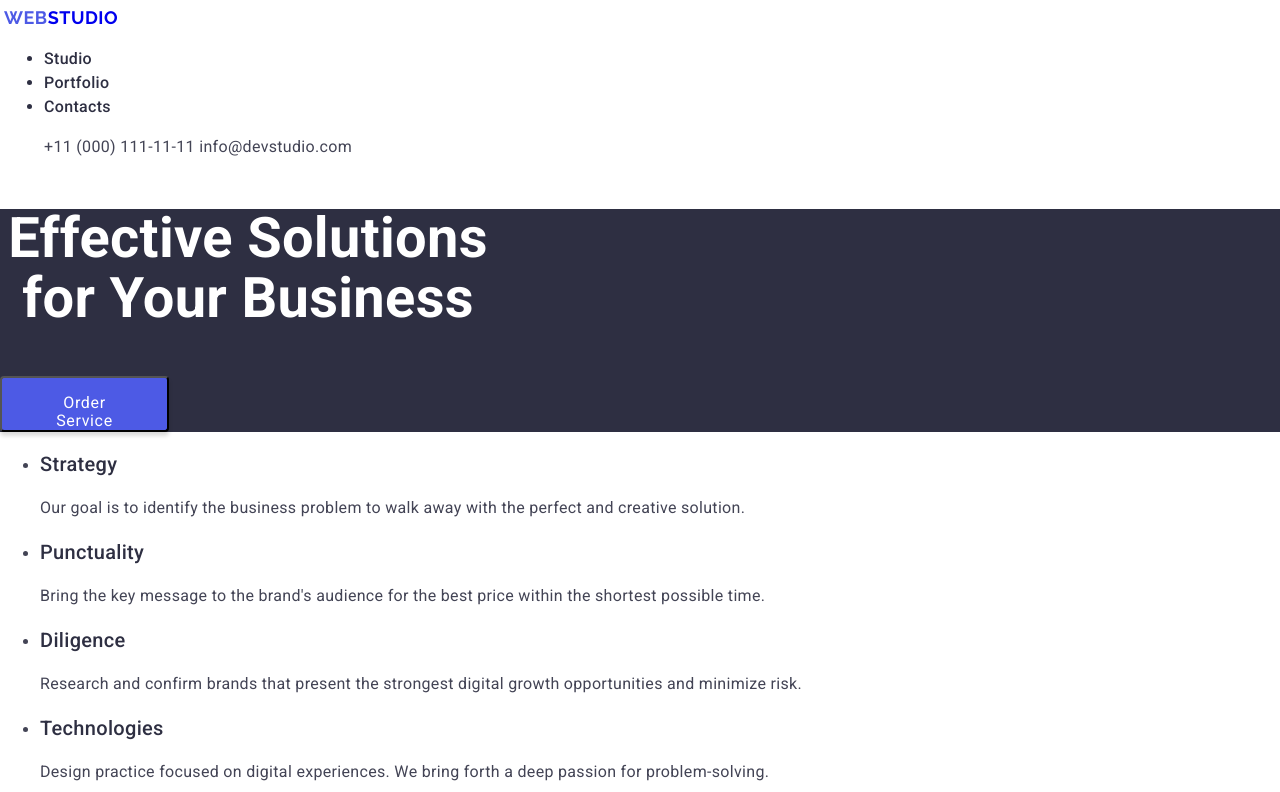
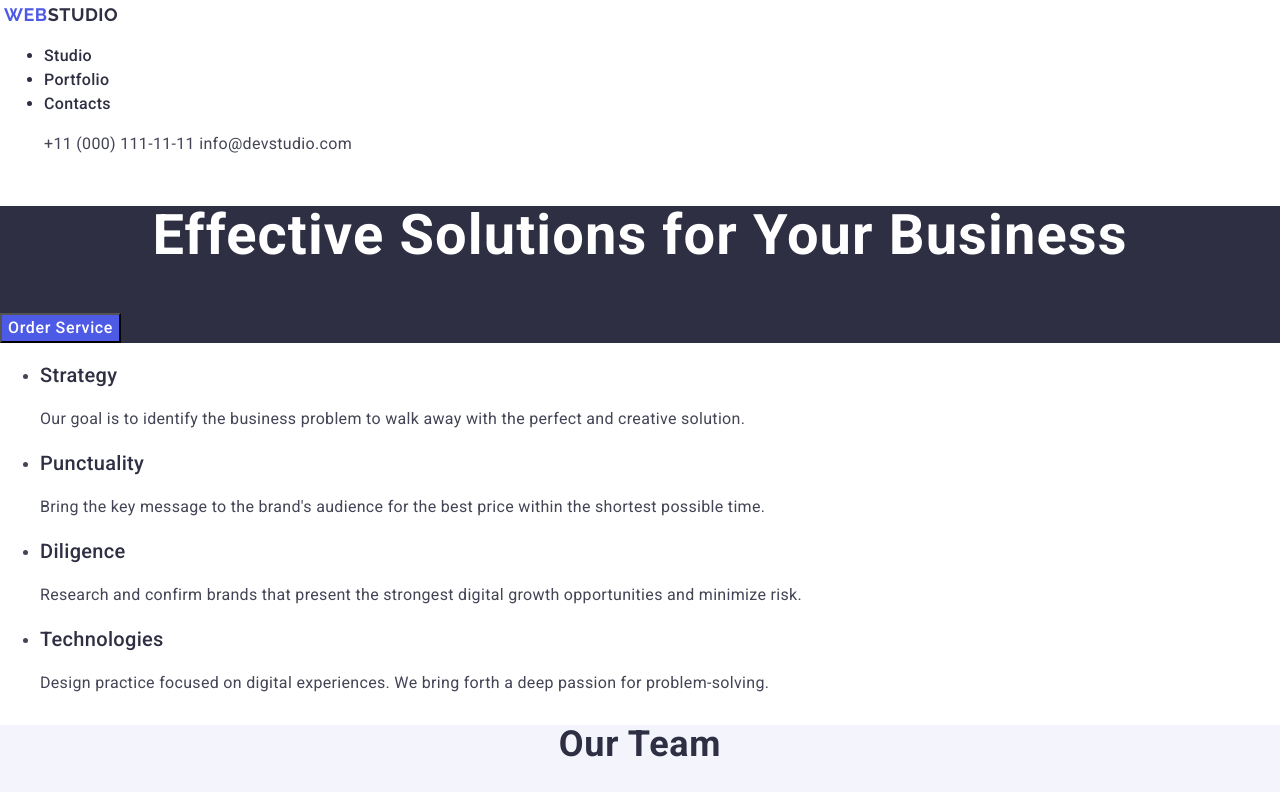
Before and after one commit to LisTRK/goit-markup-hw-02, a plain HTML site: page index.html in a window 1280 px wide. Shown: the top 792 px of the page. Drawn offline with nearby package versions, Linux system fonts and the light colour scheme.

Commit message:
correct styles

```diff
--- a/css/styles.css
+++ b/css/styles.css
@@ -35,16 +35,9 @@ h1, h2, h3 {
     padding: 4px;
  }
 
-.logo {
-    font-weight: 700;
-    font-size: 18px;
-    line-height: 1.17;
-    letter-spacing: 0.03em;
-    color: #4d5ae5;
-}
+
 .nav {color: #2e2f42;}
-.nav:hover,
-.nav:active { color: #404bbf; }
+
 .nav-list {}
 
 .nav-item {
@@ -52,15 +45,19 @@ h1, h2, h3 {
 }
 
 .header-logo {
-    font-family: "Raleway";
+    font-family: "Raleway", sans-serif;
     font-weight: 700;
+    line-height: 1.17;
         font-size: 18px;
         letter-spacing: 0.03em;
         text-transform: uppercase;
         text-decoration: none;
+        color: #4d5ae5
     }
 
-
+.logo {
+    color: #2e2f42;
+}
 
 .nav-link {
     font-weight: 500;
@@ -68,6 +65,12 @@ h1, h2, h3 {
         line-height: 1.5;
         color: currentColor;
     text-decoration: none;
+    color: #2e2f42
+}
+
+.nav-link:hover,
+.nav-link:active {
+    color: #404bbf;
 }
 
 .address {
@@ -97,40 +100,29 @@ h1, h2, h3 {
     background: #2e2f42;
 }
 
-.hero-title{
-
-    width: 496px;
+.hero-title {
     font-weight: 700;
         font-size: 56px;
         line-height: 1.07;
+        letter-spacing: 0.02em;
         text-align: center;
         color: #fff;
 }
 
 .hero-buttun {
-    position: static;
 
-    display: flex;
-        align-items: flex-start;
-        justify-content: flex-start;
-        flex-direction: row;
-        gap: 10px;
-
-    border-radius: 4px;
-        padding: 16px 32px;
-        width: 169px;
-        height: 56px;
-
-        box-shadow: 0 4px 4px 0 #00000026;
         background: #4d5ae5;
-
+        font-weight: 500;
+        font-size: 16px;
+        line-height: 1.5;
         letter-spacing: 0.04em;
         color: #fff;
 
         cursor: pointer;
 }
 
-
+.hero-buttun:hover,
+.hero-buttun:active { color: #404BBF;}
 
 
 .featur-section {}
@@ -141,7 +133,9 @@ h1, h2, h3 {
     font-weight: 700;
         font-size: 36px;
         line-height: 1.11;
+        letter-spacing: 0.02em;
         text-align: center;
+        text-transform: capitalize;
         color: #2e2f42;
 }
 
@@ -172,7 +166,7 @@ h1, h2, h3 {
 
 .team-list {}
 
-.team-item {}
+.team-item {background-color: #FFFFFF;}
 
 .team-img {}
 
@@ -204,15 +198,18 @@ h1, h2, h3 {
 }
 
 .footer-logo {
-    font-family: "Raleway";
+    font-family: "Raleway", sans-serif;
         font-weight: 700;
         font-size: 18px;
+        line-height: 1.17;
         letter-spacing: 0.03em;
         text-transform: uppercase;
         text-decoration: none;
-        color: #F4F4FD;
+        color: #4d5ae5;
 
 }
+
+.logo-studio {color: #f4f4fd;}
 
 .footer-text {
     color: #f4f4fd;
--- a/index.html
+++ b/index.html
@@ -24,10 +24,10 @@
     <!-- header section-->
     <header class="header-section">
         <nav class="nav">
-            <a class="header-logo" href="./index.html"><span class="logo">Web</span>Studio</a>
+            <a class="header-logo" href="./index.html">Web<span class="logo">Studio</span></a>
             <ul class="nav-list">
                 <li class="nav-item">
-                    <a class="nav-link" href="">Studio</a>
+                    <a class="nav-link" href="./index.html">Studio</a>
                 </li>
                 <li class="nav-item">
                     <a class="nav-link" href="">Portfolio</a>
@@ -162,7 +162,7 @@
 
 
     <footer class="footer-section">
-        <a class="footer-logo" href="./index.html"><span class="logo">Web</span>Studio</a>
+        <a class="footer-logo" href="./index.html">Web<span class="logo-studio">Studio</span></a>
         <p class="footer-text">
             Increase the flow of customers and sales for your business with digital marketing & growth
             solutions.
```
